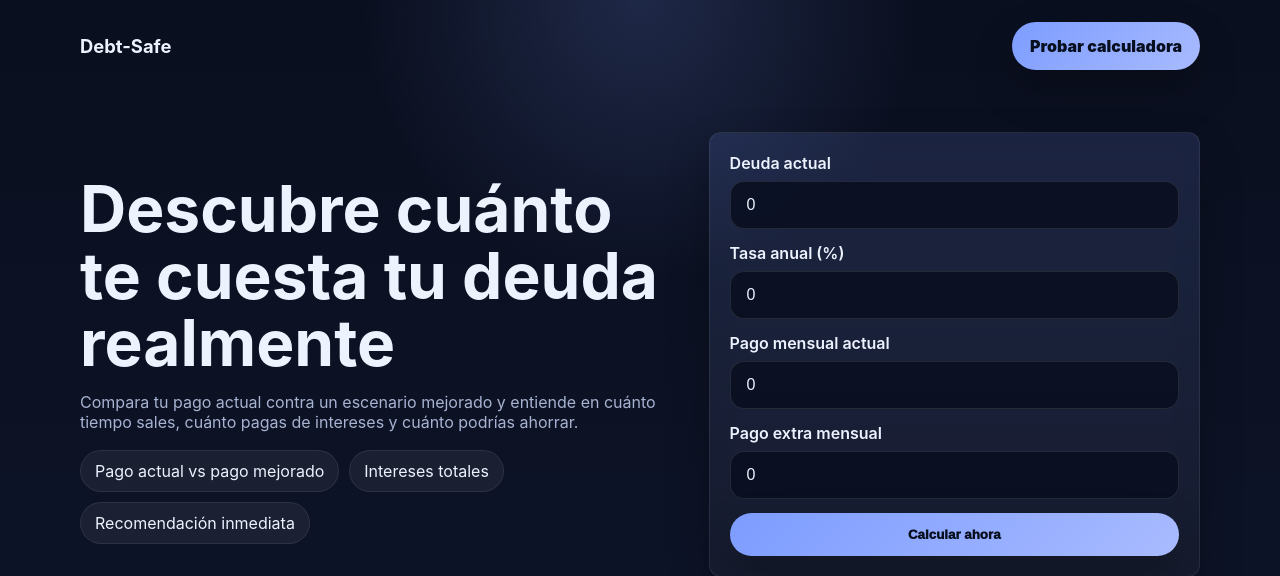
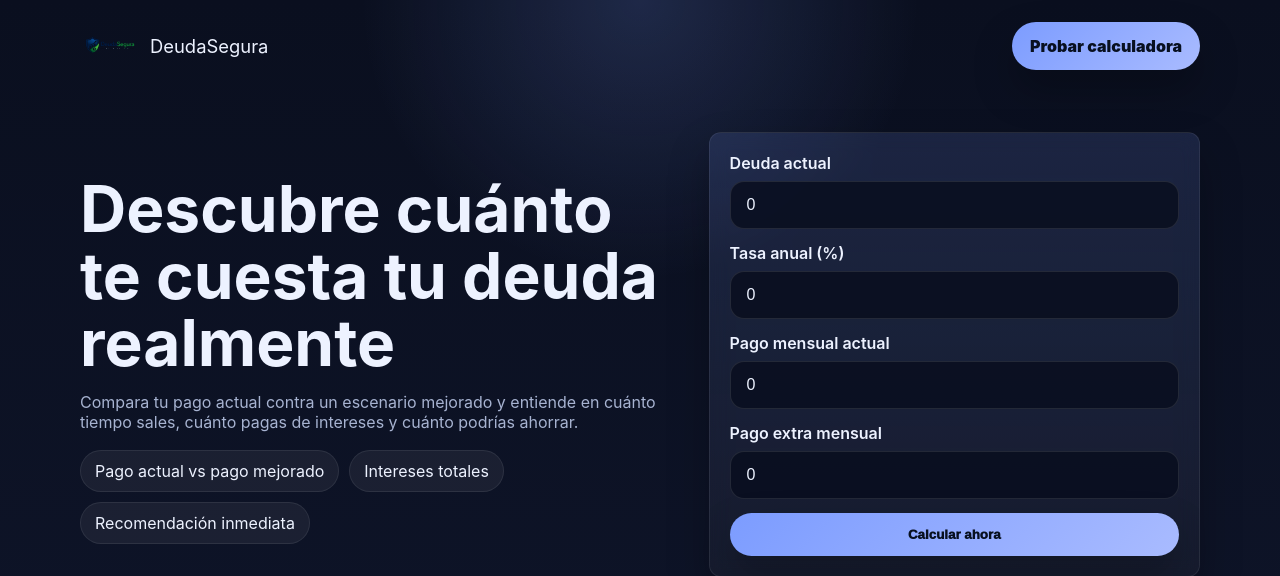
Before and after one commit to DanielMB2003/debt-safe, a FastAPI app: page / in a window 1280 px wide. Shown: the top 576 px of the page. Run offline with FastAPI, Linux system fonts and the light colour scheme.

Commit message:
Logo y Favicon

```diff
--- a/app/static/css/styles.css
+++ b/app/static/css/styles.css
@@ -192,6 +192,17 @@ body {
   margin-bottom: 8px;
 }
 
+.brand {
+  display: flex;
+  align-items: center;
+  gap: 10px;
+}
+
+.logo {
+  height: 40px;
+  border-radius: 6px;
+}
+
 .two-cols {
   grid-template-columns: repeat(2, minmax(0, 1fr));
 }
@@ -242,3 +253,9 @@ body {
     align-items: flex-start;
   }
 }
+
+@media (max-width: 600px) {
+  .logo {
+    height: 32px;
+  }
+}
--- a/app/templates/base.html
+++ b/app/templates/base.html
@@ -3,6 +3,7 @@
 <!doctype html>
 <html lang="es">
   <head>
+    <link rel="icon" type="image/png" href="/static/images/escudo.png">
     <!-- Google tag (gtag.js) -->
     <script async src="https://www.googletagmanager.com/gtag/js?id=G-7559NLLKMZ"></script>
     <script>
@@ -23,7 +24,10 @@
     <header class="site-header">
       <div class="container nav">
         <div>
-          <h1 class="brand">Debt-Safe</h1>
+          <div class="brand">
+            <img src="/static/images/Logo_entero.png" alt="DeudaSegura logo" class="logo">
+            <span>DeudaSegura</span>
+          </div>
         </div>
         <a class="nav-link" href="#calculadora">Probar calculadora</a>
       </div>
```
Also changed, not shown: app/static/images/Logo_entero.png (added), app/static/images/escudo.png (added). Lines whose indentation alone changed are shown as unchanged.
